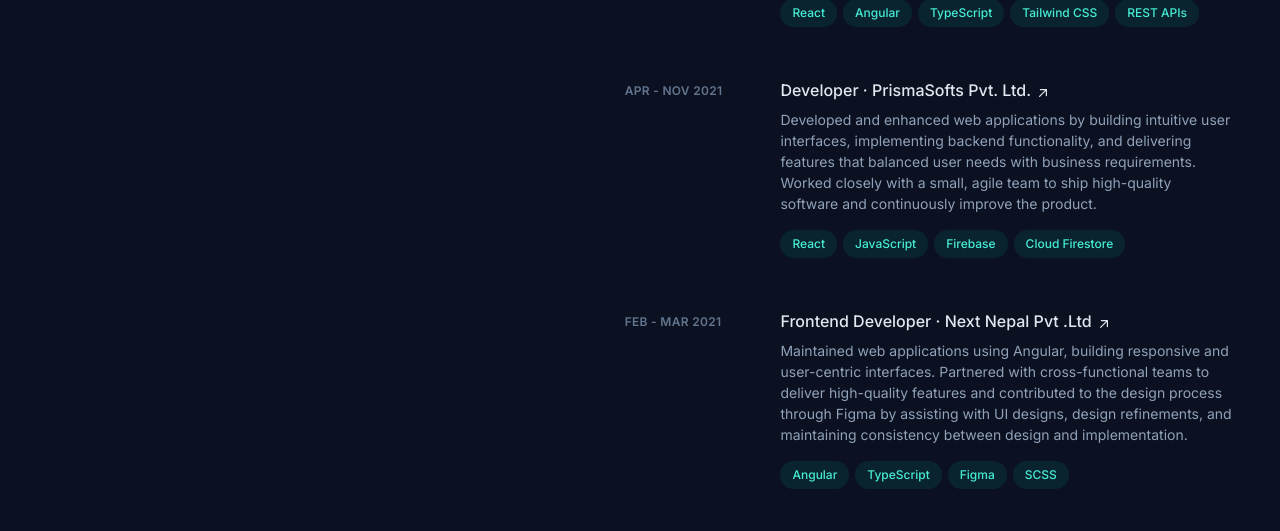
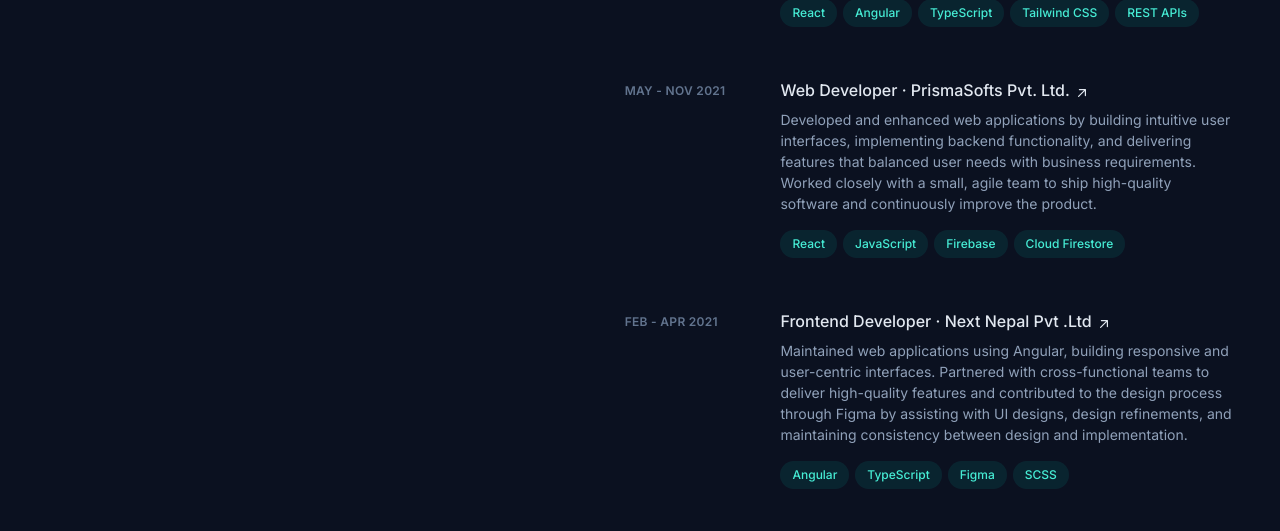
Before and after one commit to arsindhurakar/buildscape, a Next.js app: page / in a window 1280 px wide. Shown: the part 749-1280 px from the top of the page. Built offline with nearby package versions, Linux system fonts and the light colour scheme.

Commit message:
content: update experience information

```diff
--- a/app/components/Certificates.tsx
+++ b/app/components/Certifications.tsx
@@ -3,14 +3,14 @@
 import SectionHeading from "./SectionHeading";
 import { ArrowUpRightIcon } from "./icons";
 
-export default function Certificates() {
+export default function Certifications() {
   return (
     <section
-      id="certificates"
+      id="certifications"
       aria-label="Selected certificates"
       className="mb-16 scroll-mt-24"
     >
-      <SectionHeading title="Certificates" />
+      <SectionHeading title="Certifications" />
 
       <ul className="group/list">
         {certificates.map((certificate) => {
--- a/app/data/content.ts
+++ b/app/data/content.ts
@@ -134,7 +134,7 @@
     company: "Novelty Technology LLC",
     companyUrl: "https://www.noveltytechnology.com",
     role: "Software Engineer",
-    startDate: "2021",
+    startDate: "Nov 2021",
     endDate: "Present",
     description:
       "Built and maintained client-facing web applications using React and Angular, delivering scalable, responsive interfaces from initial development through ongoing enhancements. Collaborated closely with designers, backend engineers, and stakeholders to ship high-quality features while improving performance, maintainability, and overall user experience.",
@@ -143,8 +143,8 @@
   {
     company: "PrismaSofts Pvt. Ltd.",
     companyUrl: "https://prismasofts.com.np/",
-    role: "Developer",
-    startDate: "Apr",
+    role: "Web Developer",
+    startDate: "May",
     endDate: "Nov 2021",
     description:
       "Developed and enhanced web applications by building intuitive user interfaces, implementing backend functionality, and delivering features that balanced user needs with business requirements. Worked closely with a small, agile team to ship high-quality software and continuously improve the product.",
@@ -155,7 +155,7 @@
     companyUrl: "https://www.linkedin.com/company/nextnepal/about/",
     role: "Frontend Developer",
     startDate: "Feb",
-    endDate: "Mar 2021",
+    endDate: "Apr 2021",
     description:
       "Maintained web applications using Angular, building responsive and user-centric interfaces. Partnered with cross-functional teams to deliver high-quality features and contributed to the design process through Figma by assisting with UI designs, design refinements, and maintaining consistency between design and implementation.",
     tech: ["Angular", "TypeScript", "Figma", "SCSS"],
--- a/app/page.tsx
+++ b/app/page.tsx
@@ -1,10 +1,10 @@
 import About from "@/app/components/About";
 import Experience from "@/app/components/Experience";
+import Certifications from "@/app/components/Certifications";
 import Footer from "@/app/components/Footer";
 import Projects from "@/app/components/Projects";
 import Sidebar from "@/app/components/Sidebar";
 import Spotlight from "@/app/components/Spotlight";
-import Certificates from "@/app/components/Certificates";
 
 export default function Home() {
   return (
@@ -26,7 +26,7 @@
             <About />
             <Experience />
             <Projects />
-            <Certificates />
+            <Certifications />
             <Footer />
           </main>
 
```
